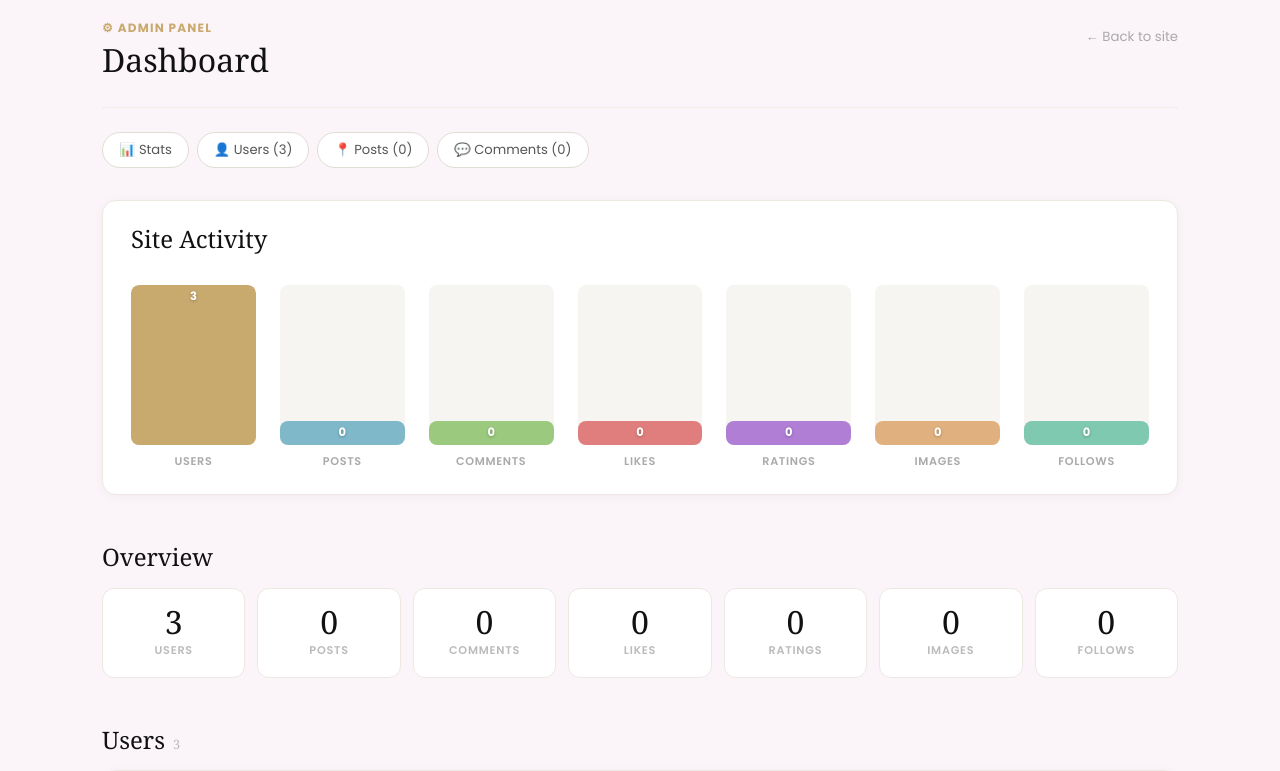
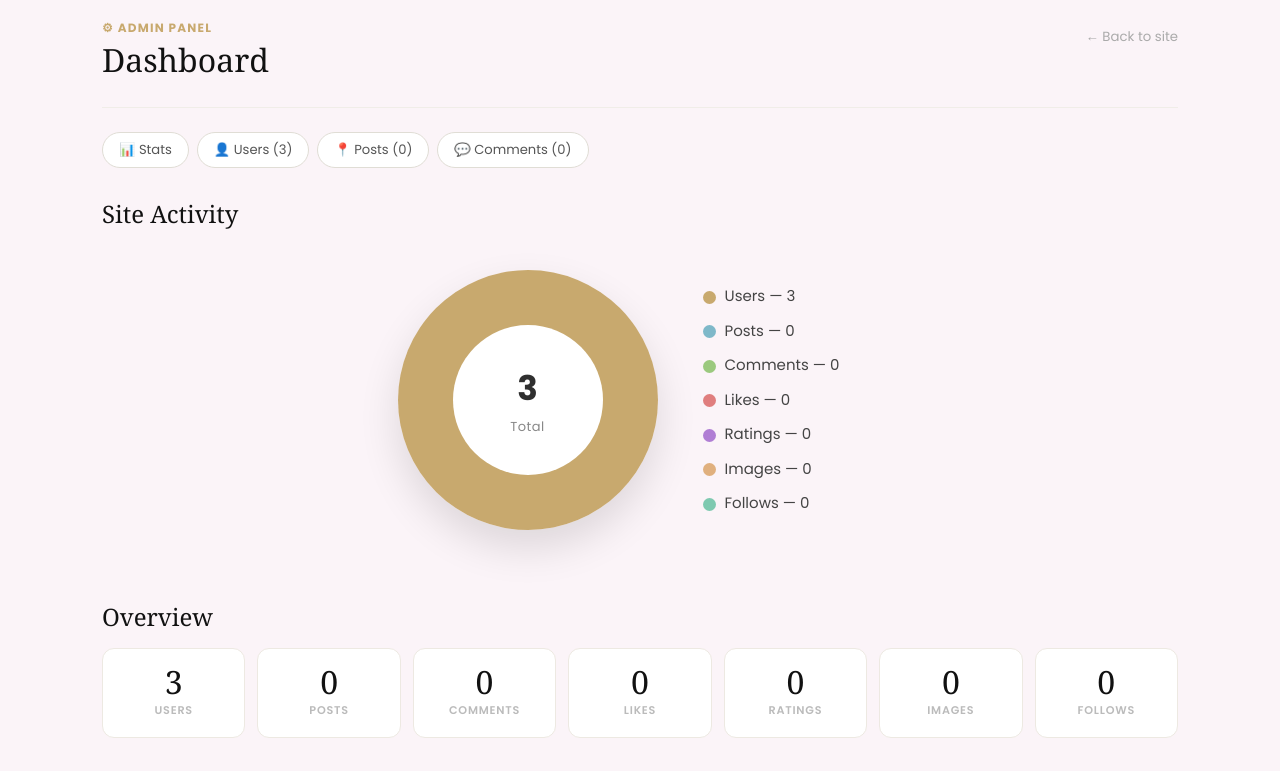
Before and after one commit to Shin-Nwe/Photospot-Finder, a Flask app: page /admin in a window 1280 px wide. Shown: the part 189-960 px from the top of the page. Run offline with Flask 3, Linux system fonts and the light colour scheme; a user stored in the database is signed in; data comes from the database, SQL or seed files in the repository; both versions use the stored data as it was after the commit; data that the repository does not hold is empty.

```diff
--- a/static/styles.css
+++ b/static/styles.css
@@ -2033,6 +2026,106 @@ feed-wrap { max-width: 1100px; margin: 0 auto; }
   border-color: #111;
 }
 
+/* Admin Pie Chart Only */
+
+.adm-pie-wrap {
+  display: flex;
+  align-items: center;
+  justify-content: center;
+  gap: 45px;
+  flex-wrap: wrap;
+  padding: 25px 10px;
+}
+
+.adm-pie {
+  width: 260px;
+  height: 260px;
+  border-radius: 50%;
+  position: relative;
+  background:
+    conic-gradient(
+      #c8a96e 0 calc(var(--users) * 1%),
+      #7eb8c9 calc(var(--users) * 1%) calc((var(--users) + var(--posts)) * 1%),
+      #9bc97e calc((var(--users) + var(--posts)) * 1%) calc((var(--users) + var(--posts) + var(--comments)) * 1%),
+      #e07e7e calc((var(--users) + var(--posts) + var(--comments)) * 1%) calc((var(--users) + var(--posts) + var(--comments) + var(--likes)) * 1%),
+      #b07ed4 calc((var(--users) + var(--posts) + var(--comments) + var(--likes)) * 1%) calc((var(--users) + var(--posts) + var(--comments) + var(--likes) + var(--ratings)) * 1%),
+      #e0b07e calc((var(--users) + var(--posts) + var(--comments) + var(--likes) + var(--ratings)) * 1%) calc((var(--users) + var(--posts) + var(--comments) + var(--likes) + var(--ratings) + var(--images)) * 1%),
+      #7ec9b0 calc((var(--users) + var(--posts) + var(--comments) + var(--likes) + var(--ratings) + var(--images)) * 1%) 100%
+    );
+  box-shadow: 0 18px 40px rgba(0, 0, 0, 0.12);
+}
+
+.adm-pie::after {
+  content: "";
+  position: absolute;
+  inset: 55px;
+  background: #fff;
+  border-radius: 50%;
+}
+
+.adm-pie-center {
+  position: absolute;
+  inset: 0;
+  z-index: 2;
+  display: flex;
+  flex-direction: column;
+  align-items: center;
+  justify-content: center;
+}
+
+.adm-pie-center span {
+  font-size: 34px;
+  font-weight: 800;
+  color: #2f2f2f;
+}
+
+.adm-pie-center small {
+  font-size: 13px;
+  color: #888;
+  margin-top: 3px;
+  letter-spacing: 0.5px;
+}
+
+.adm-pie-legend {
+  display: grid;
+  gap: 12px;
+  font-size: 15px;
+  color: #444;
+  min-width: 180px;
+}
+
+.pie-dot {
+  width: 13px;
+  height: 13px;
+  border-radius: 50%;
+  display: inline-block;
+  margin-right: 9px;
+  vertical-align: middle;
+}
+
+.pie-dot.users { background: #c8a96e; }
+.pie-dot.posts { background: #7eb8c9; }
+.pie-dot.comments { background: #9bc97e; }
+.pie-dot.likes { background: #e07e7e; }
+.pie-dot.ratings { background: #b07ed4; }
+.pie-dot.images { background: #e0b07e; }
+.pie-dot.follows { background: #7ec9b0; }
+
+@media (max-width: 600px) {
+  .adm-pie {
+    width: 210px;
+    height: 210px;
+  }
+
+  .adm-pie::after {
+    inset: 43px;
+  }
+
+  .adm-pie-center span {
+    font-size: 28px;
+  }
+}
+
 /* ── Section ─────────────────────────────────────────────────────── */
 .adm-section {
   margin-bottom: 3rem;
@@ -2245,71 +2338,90 @@ feed-wrap { max-width: 1100px; margin: 0 auto; }
   .adm-header { flex-direction: column; gap: 8px; }
 }
 
-/* ── Bar chart ───────────────────────────────────────────────────── */
-.adm-chart-section {
-  background: #fff;
-  border: 1px solid #ede9e2;
-  border-radius: 14px;
-  padding: 1.5rem 1.75rem;
-  box-shadow: 0 2px 12px rgba(0,0,0,.04);
-}
-
-.adm-chart {
-  display: flex;
-  align-items: flex-end;
-  gap: 1.5rem;
-  height: 200px;
-  padding: 1rem 0 0;
-}
-
-.adm-bar-group {
-  display: flex;
-  flex-direction: column;
-  align-items: center;
-  gap: 8px;
-  flex: 1;
-}
-
-.adm-bar-track {
-  width: 100%;
-  height: 160px;
-  background: #f7f5f2;
-  border-radius: 8px;
-  display: flex;
-  align-items: flex-end;
-  overflow: hidden;
-}
-
-.adm-bar-fill {
-  width: 100%;
-  border-radius: 8px 8px 0 0;
-  display: flex;
-  align-items: flex-start;
-  justify-content: center;
-  padding-top: 6px;
-  min-height: 24px;
-  transition: height .4s ease;
-}
-
-.adm-bar-val {
-  font-size: .72rem;
-  font-weight: 700;
+
+/* ── Star rating ─────────────────────────────────────────────────── */
+.star-rating {
+  display: flex;
+  flex-direction: row;
+  gap: 4px;
+}
+
+/* hide radio inputs */
+.star-rating input[type="radio"] {
+  display: none;
+}
+
+/* default star — white with gold outline */
+.star-rating label {
+  font-size: 2rem;
   color: #fff;
-  text-shadow: 0 1px 3px rgba(0,0,0,.25);
+  -webkit-text-stroke: 1.5px #c8a96e;
+  cursor: pointer;
+  transition: color .15s, transform .15s;
   line-height: 1;
 }
 
-.adm-bar-lbl {
-  font-size: .7rem;
-  font-weight: 600;
-  text-transform: uppercase;
-  letter-spacing: .06em;
-  color: #aaa;
-  text-align: center;
-  white-space: nowrap;
-}
-
-@media (max-width: 600px) {
-  .adm-chart { gap: .75rem; }
-  .adm-bar-lbl { font-size: .6rem; letter-spacing: 0; }
-}
+/* hover: gold fill on hovered star */
+.star-rating label:hover {
+  color: #c8a96e;
+  transform: scale(1.2);
+}
+
+/* hover: gold fill on all stars up to and including hovered */
+.star-rating:has(label:nth-of-type(1):hover) label:nth-of-type(1),
+
+.star-rating:has(label:nth-of-type(2):hover) label:nth-of-type(1),
+.star-rating:has(label:nth-of-type(2):hover) label:nth-of-type(2),
+
+.star-rating:has(label:nth-of-type(3):hover) label:nth-of-type(1),
+.star-rating:has(label:nth-of-type(3):hover) label:nth-of-type(2),
+.star-rating:has(label:nth-of-type(3):hover) label:nth-of-type(3),
+
+.star-rating:has(label:nth-of-type(4):hover) label:nth-of-type(1),
+.star-rating:has(label:nth-of-type(4):hover) label:nth-of-type(2),
+.star-rating:has(label:nth-of-type(4):hover) label:nth-of-type(3),
+.star-rating:has(label:nth-of-type(4):hover) label:nth-of-type(4),
+
+.star-rating:has(label:nth-of-type(5):hover) label:nth-of-type(1),
+.star-rating:has(label:nth-of-type(5):hover) label:nth-of-type(2),
+.star-rating:has(label:nth-of-type(5):hover) label:nth-of-type(3),
+.star-rating:has(label:nth-of-type(5):hover) label:nth-of-type(4),
+.star-rating:has(label:nth-of-type(5):hover) label:nth-of-type(5) {
+  color: #c8a96e;
+  -webkit-text-stroke: 1.5px #c8a96e;
+}
+
+/* checked star 1 selected */
+.star-rating:has(#star1:checked) label:nth-of-type(1) {
+  color: #c8a96e;
+}
+
+/* checked star 2 selected */
+.star-rating:has(#star2:checked) label:nth-of-type(1),
+.star-rating:has(#star2:checked) label:nth-of-type(2) {
+  color: #c8a96e;
+}
+
+/* checked star 3 selected */
+.star-rating:has(#star3:checked) label:nth-of-type(1),
+.star-rating:has(#star3:checked) label:nth-of-type(2),
+.star-rating:has(#star3:checked) label:nth-of-type(3) {
+  color: #c8a96e;
+}
+
+/* checked star 4 selected */
+.star-rating:has(#star4:checked) label:nth-of-type(1),
+.star-rating:has(#star4:checked) label:nth-of-type(2),
+.star-rating:has(#star4:checked) label:nth-of-type(3),
+.star-rating:has(#star4:checked) label:nth-of-type(4) {
+  color: #c8a96e;
+}
+
+/* checked star 5 selected */
+.star-rating:has(#star5:checked) label:nth-of-type(1),
+.star-rating:has(#star5:checked) label:nth-of-type(2),
+.star-rating:has(#star5:checked) label:nth-of-type(3),
+.star-rating:has(#star5:checked) label:nth-of-type(4),
+.star-rating:has(#star5:checked) label:nth-of-type(5) {
+  color: #c8a96e;
+}
--- a/templates/admin.html
+++ b/templates/admin.html
@@ -29,38 +29,38 @@
     <a href="#comments" class="adm-nav-item">💬 Comments ({{ comments|length }})</a>
   </div>
 
-<!-- Bar Chart -->
-  <section class="adm-section adm-chart-section">
-    <h2 class="adm-section-title">Site Activity</h2>
-    <div class="adm-chart">
+<!-- Pie Chart -->
+<section class="adm-section adm-chart-section">
+  <h2 class="adm-section-title">Site Activity</h2>
 
-      {% set chart_data = [
-        ('Users',    stats.users,    '#c8a96e'),
-        ('Posts',    stats.posts,    '#7eb8c9'),
-        ('Comments', stats.comments, '#9bc97e'),
-        ('Likes',    stats.likes,    '#e07e7e'),
-        ('Ratings',  stats.ratings,  '#b07ed4'),
-        ('Images',   stats.images,   '#e0b07e'),
-        ('Follows',  stats.followers,'#7ec9b0'),
-      ] %}
+  {% set total_val = stats.users + stats.posts + stats.comments + stats.likes + stats.ratings + stats.images + stats.followers %}
 
-      {% set max_val = [stats.users, stats.posts, stats.comments, stats.likes, stats.ratings, stats.images, stats.followers] | max %}
+  <div class="adm-pie-wrap">
+    <div class="adm-pie"
+      style="--users: {{ (stats.users / total_val * 100) if total_val > 0 else 0 }};
+             --posts: {{ (stats.posts / total_val * 100) if total_val > 0 else 0 }};
+             --comments: {{ (stats.comments / total_val * 100) if total_val > 0 else 0 }};
+             --likes: {{ (stats.likes / total_val * 100) if total_val > 0 else 0 }};
+             --ratings: {{ (stats.ratings / total_val * 100) if total_val > 0 else 0 }};
+             --images: {{ (stats.images / total_val * 100) if total_val > 0 else 0 }};
+             --follows: {{ (stats.followers / total_val * 100) if total_val > 0 else 0 }};">
+      <div class="adm-pie-center">
+        <span>{{ total_val }}</span>
+        <small>Total</small>
+      </div>
+    </div>
 
-      {% for label, value, color in chart_data %}
-        <div class="adm-bar-group">
-          <div class="adm-bar-track">
-            <div class="adm-bar-fill"
-                 style="height: {% if max_val > 0 %}{{ ((value / max_val) * 100) | round | int }}%{% else %}0%{% endif %};
-                        background: {{ color }};">
-              <span class="adm-bar-val">{{ value }}</span>
-            </div>
-          </div>
-          <span class="adm-bar-lbl">{{ label }}</span>
-        </div>
-      {% endfor %}
-
+    <div class="adm-pie-legend">
+      <div><span class="pie-dot users"></span>Users — {{ stats.users }}</div>
+      <div><span class="pie-dot posts"></span>Posts — {{ stats.posts }}</div>
+      <div><span class="pie-dot comments"></span>Comments — {{ stats.comments }}</div>
+      <div><span class="pie-dot likes"></span>Likes — {{ stats.likes }}</div>
+      <div><span class="pie-dot ratings"></span>Ratings — {{ stats.ratings }}</div>
+      <div><span class="pie-dot images"></span>Images — {{ stats.images }}</div>
+      <div><span class="pie-dot follows"></span>Follows — {{ stats.followers }}</div>
     </div>
-  </section>
+  </div>
+</section>
 
 
   <!-- Stats -->
```
Also changed, not shown: other parts of static/styles.css (+12 -19 lines), templates/add_post.html (+10 -6 lines), templates/register.html (+24 -9 lines), db/test.db.
